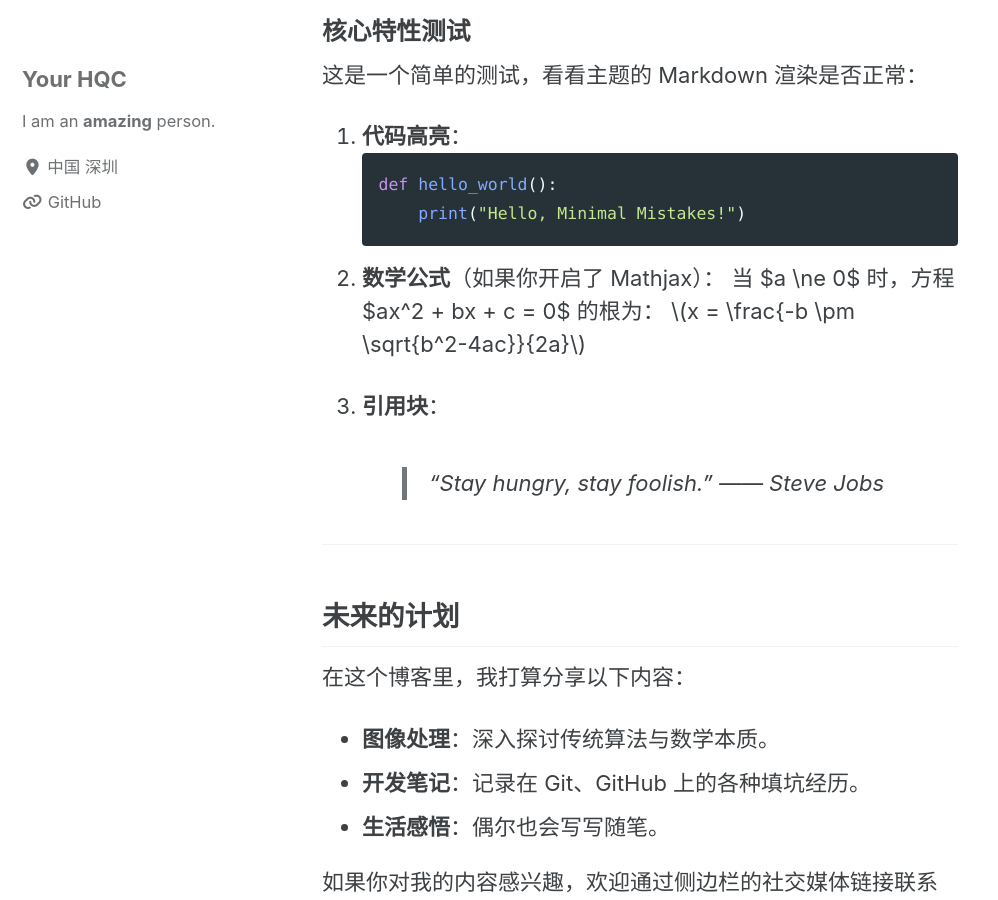
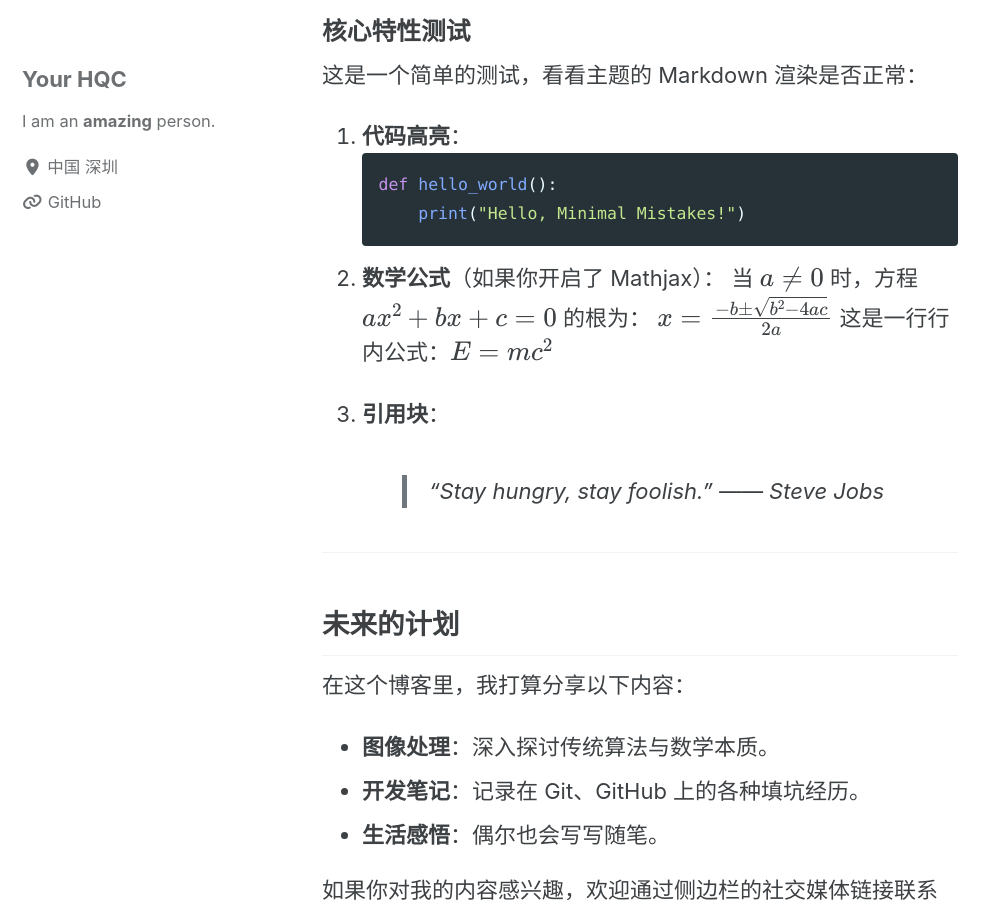
Before and after one commit to summerccc/summerccc.github.io, a Jekyll site: the page built from _posts/2026-02-28-helloworld.md, in a window 1280 px wide and 900 px high, scrolled down 449 px. Shown: the whole window, without its empty margins (0-998 px from the left). Built offline with Jekyll 4.4.1, drawn with Linux system fonts in a browser that asks for light colours; cached includes are drawn as plain includes; part of the change alters nothing that is shown.

```diff
--- a/_config.yml
+++ b/_config.yml
@@ -21,6 +21,8 @@ repository               : # GitHub username/repo-name e.g. "mmistakes/minimal-m
 teaser                   : # path of fallback teaser image, e.g. "/assets/images/500x300.png"
 logo                     : # path of logo image to display in the masthead, e.g. "/assets/images/88x88.png"
 masthead_title           : # overrides the website title displayed in the masthead, use " " for no title
+# 找到基础配置部分
+mathjax                  : true
 breadcrumbs              : # true, false (default)
 words_per_minute         : 400
 enable_copy_code_button  : # true, false (default)
--- a/_includes/scripts.html
+++ b/_includes/scripts.html
@@ -26,3 +26,22 @@
     <script src="{{ script | relative_url }}"></script>
   {% endfor %}
 {% endif %}
+
+{% if page.mathjax or site.mathjax %}
+  <script>
+    window.MathJax = {
+      tex: {
+        inlineMath: [['$', '$'], ['\\(', '\\)']],
+        displayMath: [['$$', '$$'], ['\\[', '\\]']],
+        processEscapes: true,
+        processEnvironments: true
+      },
+      options: {
+        skipHtmlTags: ['script', 'noscript', 'style', 'textarea', 'pre']
+      }
+    };
+  </script>
+  <script type="text/javascript" id="MathJax-script" async
+    src="https://cdn.jsdelivr.net/npm/mathjax@3/es5/tex-mml-chtml.js">
+  </script>
+{% endif %}
--- a/_posts/2026-02-28-helloworld.md
+++ b/_posts/2026-02-28-helloworld.md
@@ -12,6 +12,7 @@ tags:
 toc: true
 toc_label: "文章目录"
 toc_icon: "cog"
+mathjax: true
 ---
 
 ## 为什么选择 Minimal Mistakes？
@@ -30,6 +31,7 @@ toc_icon: "cog"
 2.  **数学公式**（如果你开启了 Mathjax）：
     当 $a \ne 0$ 时，方程 $ax^2 + bx + c = 0$ 的根为：
     $$x = \frac{-b \pm \sqrt{b^2-4ac}}{2a}$$
+	这是一行行内公式：$E = mc^2$
 
 3.  **引用块**：
     > “Stay hungry, stay foolish.” —— Steve Jobs
```
